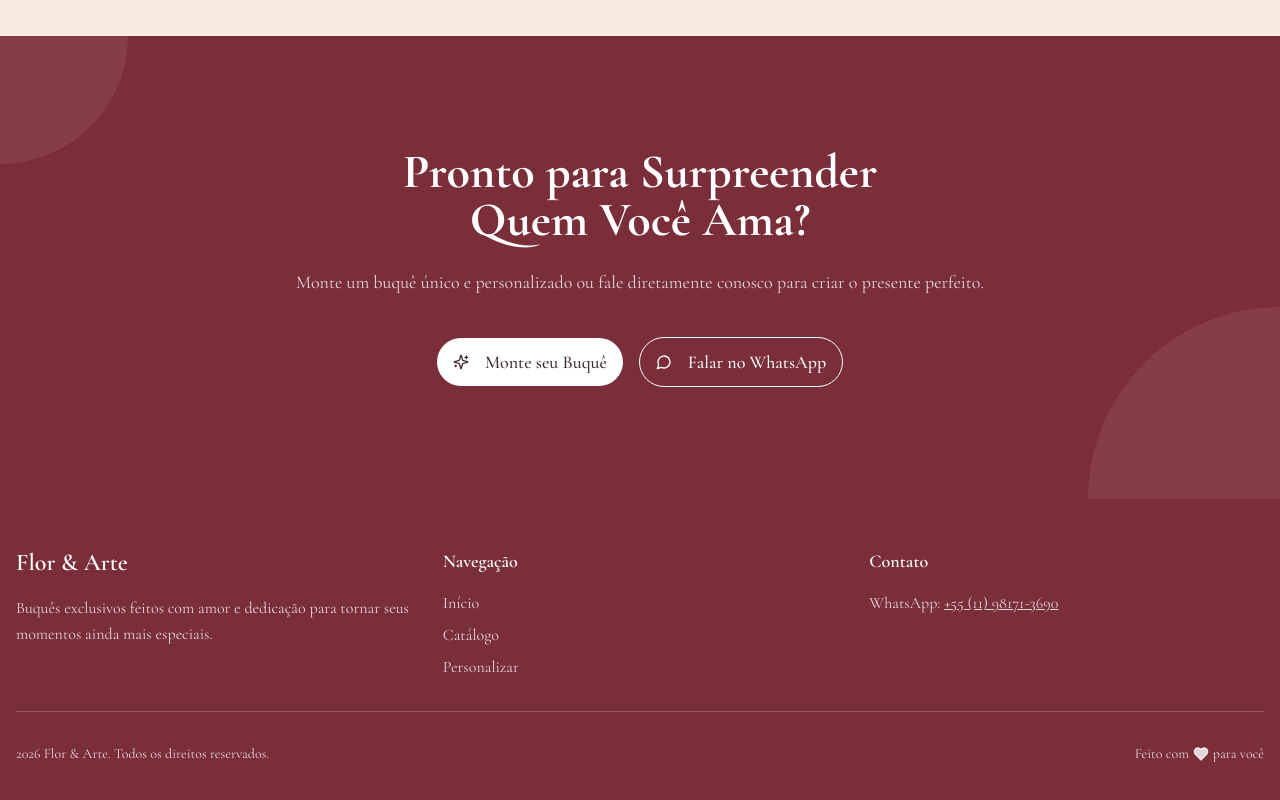
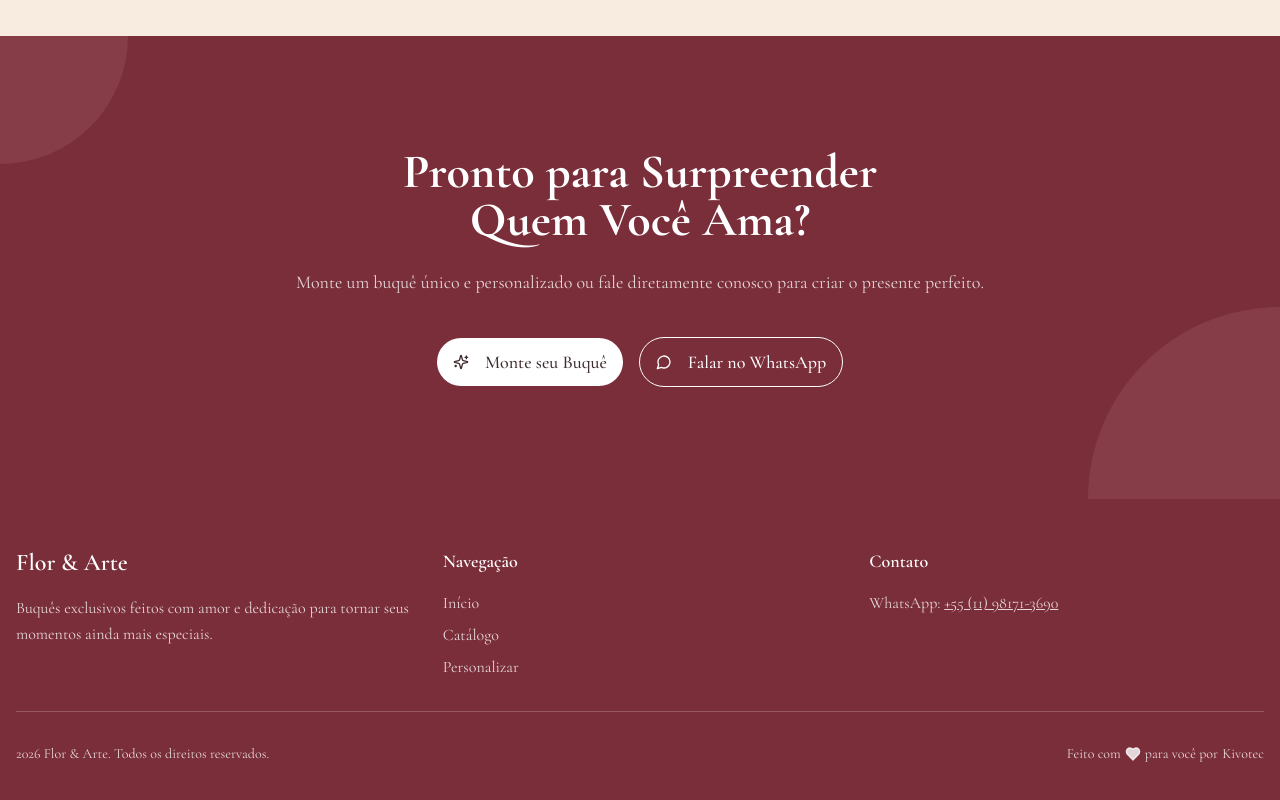
Before and after one commit to kivotec/Floresartes, a Next.js app: page / in a window 1280 px wide. Shown: the part 1920-2720 px from the top of the page. Built offline with nearby package versions, Linux system fonts and the light colour scheme; no server answers; the database is empty.

Commit message:
Update footer.tsx

```diff
--- a/components/public/footer.tsx
+++ b/components/public/footer.tsx
@@ -65,7 +65,14 @@ export function Footer() {
             {new Date().getFullYear()} {siteName}. Todos os direitos reservados.
           </p>
           <p className="text-primary-foreground/80 text-sm flex items-center gap-1">
-            Feito com <Heart className="h-4 w-4 fill-current" /> para você
+            Feito com <Heart className="h-4 w-4 fill-current" /> para você por
+            <a
+              href="https://kivotec.vercel.app"
+              target="_blank"
+              className="hover:text-primary-foreground transition-colors"
+            >
+              Kivotec
+            </a>
           </p>
         </div>
       </div>
```
